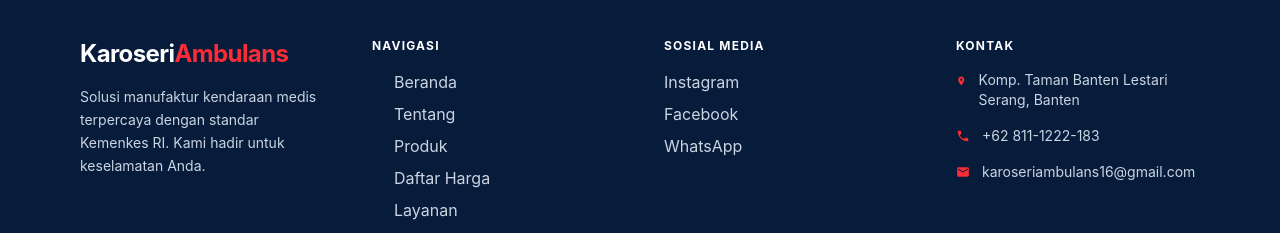
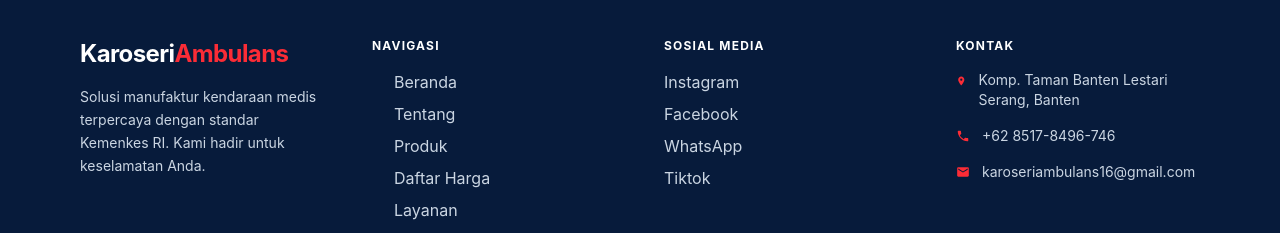
Before and after one commit to muhsaputra/karoseri-ambulans, a React (Vite) app in the folder frontend/: page / in a window 1280 px wide. Shown: the part 4210-4443 px from the top of the page. Built offline with nearby package versions, Linux system fonts and the light colour scheme; no server answers.

Commit message:
update footer

```diff
--- a/frontend/src/components/Footer.jsx
+++ b/frontend/src/components/Footer.jsx
@@ -68,6 +68,10 @@ const Footer = () => {
                   url: "https://www.facebook.com/profile.php?id=61590789214174&locale=id_ID",
                 },
                 { name: "WhatsApp", url: "http://wa.me/6285178496746" },
+                {
+                  name: "Tiktok",
+                  url: "https://www.tiktok.com/@karoseri_ambulans",
+                },
               ].map((item) => (
                 <li key={item.name}>
                   <a
@@ -94,7 +98,7 @@ const Footer = () => {
                 Banten Lestari Serang, Banten
               </li>
               <li className="flex items-center gap-3">
-                <MdPhone className="text-red-500" /> +62 811-1222-183
+                <MdPhone className="text-red-500" /> +62 8517-8496-746
               </li>
               <li className="flex items-center gap-3">
                 <MdEmail className="text-red-500" />{" "}
```
